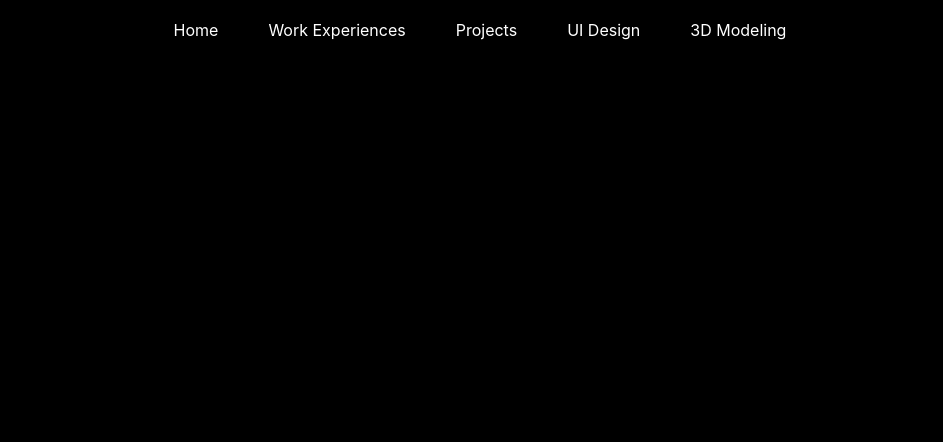
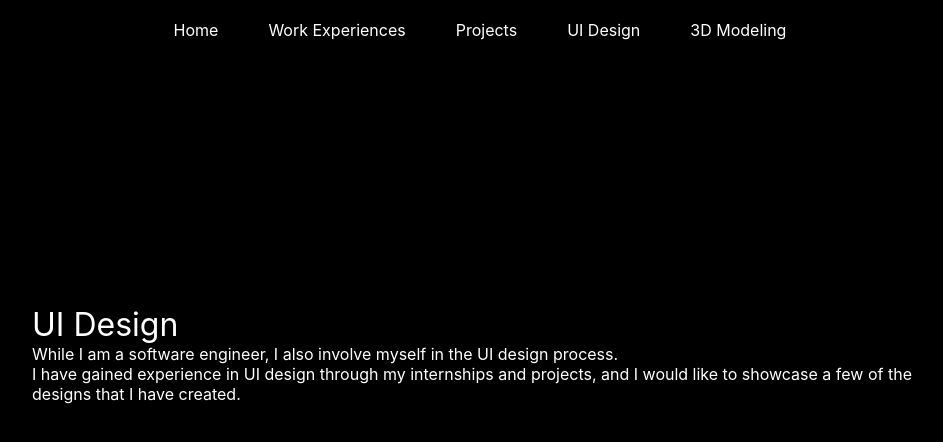
Before and after one commit to karenlinky/personal-website, a React (Create React App) app: page /ui_design in a window 1280 px wide. Shown: the top 442 px of the page, without its empty margins (160-1103 px from the left). Built offline with nearby package versions, Linux system fonts and the light colour scheme.

Commit message:
Added UI Design page

```diff
--- a/src/components/about/AboutDescription.js
+++ b/src/components/about/AboutDescription.js
@@ -5,11 +5,6 @@ import DescriptionLanguageButton from './DescriptionLanguageButton';
 import './about.css';
 
 const AboutDescription = () => {
-    // const descriptionStart = <>
-    //     <span className={'descriptionPurple'}>{'const '}</span>
-    //     <span className={'descriptionBlue'}>{'me '}</span>
-    //     <span className={'descriptionRed'}>{'='}</ span>
-    // </>
 
     const descriptionTag = <>
         <span className={'descriptionPurple'}>{'const '}</span>
@@ -119,8 +114,8 @@ const AboutDescription = () => {
             <div className={'languageSeparator'} />
             <div className={'codeContainer'}>
                 <div className={'description'}>
-                    {openCode == 0 ? ReactCode : null}
-                    {openCode == 1 ? PythonCode : null}
+                    {openCode === 0 ? ReactCode : null}
+                    {openCode === 1 ? PythonCode : null}
                 </div>
             </div>
             </span>
--- a/src/components/content/Content.js
+++ b/src/components/content/Content.js
@@ -6,6 +6,7 @@ import WorkExperiences from "../workExperiences/WorkExperiences";
 import Projects from "../projects/Projects";
 import HeaderSpace from "../header/HeaderSpace";
 import './content.css'
+import UIDesign from "../uiDesign/UIDesign";
 
 const Content = () => {
   return (
@@ -17,6 +18,7 @@ const Content = () => {
           <Route path={'/home'} element={<About />} />
           <Route path={'/work_experiences'} element={<WorkExperiences />} />
           <Route path={'/projects'} element={<Projects />} />
+          <Route path={'/ui_design'} element={<UIDesign />} />
         </Routes>
       </BrowserRouter>
     </div>
--- /dev/null
+++ b/src/components/uiDesign/UIDesign.js
@@ -0,0 +1,41 @@
+import React, { useState } from 'react';
+import ResponsivePage from '../responsivePage/ResponsivePage';
+import PageHeader from '../typography/PageHeader';
+import ContentStartIndicator from '../misc/ContentStartIndicator';
+import ScrollIndicator from '../scrollIndicator/ScrollIndicator';
+import ScrollObserver from '../scrollObserver/ScrollObserver';
+import '../content/content.css';
+
+const UIDesign = () => {
+    const descr = <><div>While I am a software engineer, I also involve myself in the UI design process.</div>
+    <div>I have gained experience in UI design through my internships and projects, and I would like to showcase a few of the designs that I have created.</div></>
+
+    const [showingTitle, setShowingTitle] = useState(false);
+    const [showingActualContent, setShowingActualContent] = useState(false);
+
+    const uiDesignId = 'ui-design';
+
+    const scrollDown = () => {
+        const element = document.getElementById(uiDesignId);
+        if (element) {
+        element.scrollIntoView({ behavior: 'smooth' });
+        }
+    }
+
+  return (
+    <div className={'fullPageBody'}>
+      <ScrollIndicator showIndicator={showingTitle && !showingActualContent} onClick={scrollDown} />
+      <ResponsivePage>
+        <PageHeader label={'UI Design'} descr={descr} setShowingHeader={setShowingTitle}/>
+        <div>
+        <ContentStartIndicator id={uiDesignId} />
+        <ScrollObserver threshold={.3} onInViewChange={setShowingActualContent}>
+          hi
+        </ScrollObserver>
+        </div>
+      </ResponsivePage>
+    </div>
+  )
+}
+
+export default UIDesign
```
